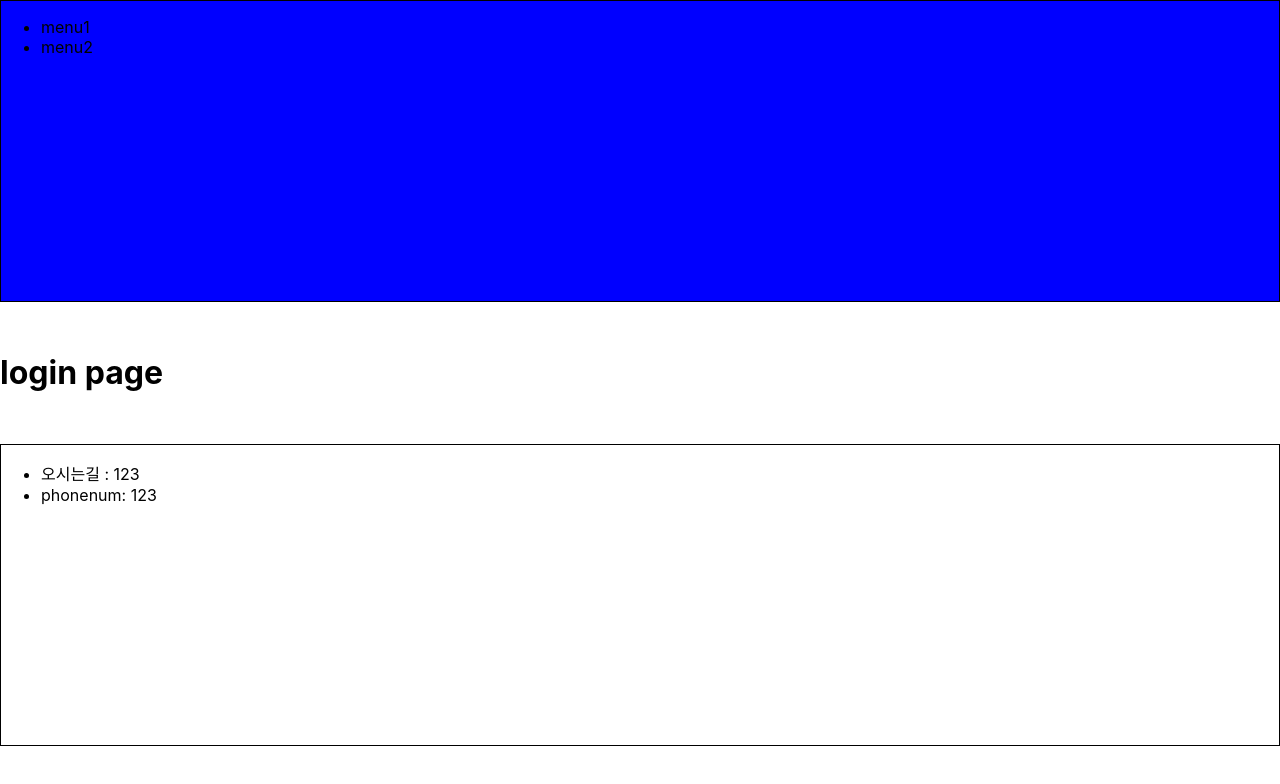
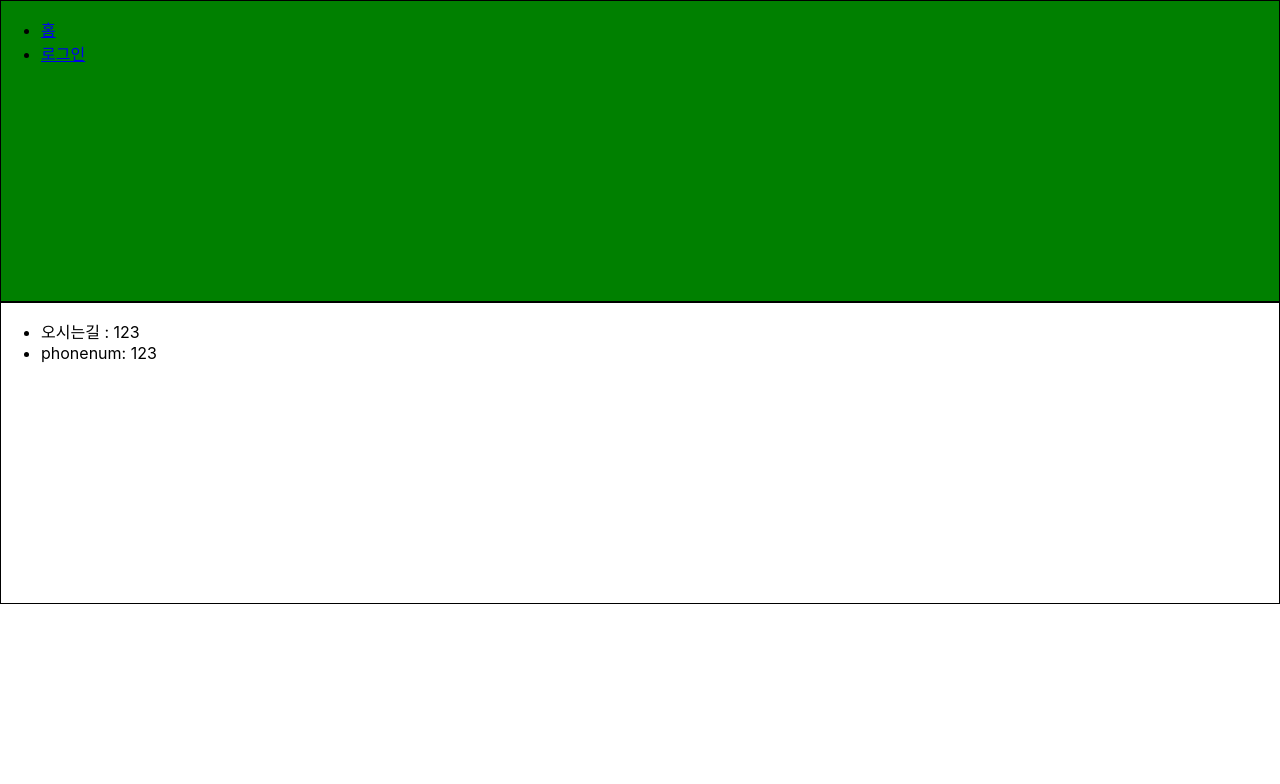
Before and after one commit to hyowonlee/my-app, a React (Create React App) app: page /login in a window 1280 px wide. Shown: the top 784 px of the page. Built offline with nearby package versions, Linux system fonts and the light colour scheme.

Commit message:
minor commit

```diff
--- a/src/App.js
+++ b/src/App.js
@@ -15,7 +15,7 @@ function App() {
       <Header />
       <Routes>
         <Route path="/" exact={true} element={<HomePage />} />
-        <Route path="/login" exact={true} element={<LoginPage />} />
+        <Route path="/login/:id" exact={true} element={<LoginPage />} />
       </Routes>
       <Footer />
     </div>
--- a/src/components/Header.js
+++ b/src/components/Header.js
@@ -1,4 +1,5 @@
 import React from 'react';
+import { Link } from 'react-router-dom';
 import { styled } from 'styled-components';
 
 //이 파일로 재사용을 위한 하나의 컴포넌트를 생성함
@@ -11,10 +12,14 @@ const StyledHeaderList = styled.div`
 
 const Header = () => {
   return (
-    <StyledHeaderList backgroundColor="blue">
+    <StyledHeaderList backgroundColor="green">
       <ul>
-        <li>menu1</li>
-        <li>menu2</li>
+        <li>
+          <Link to="/">홈</Link>
+        </li>
+        <li>
+          <Link to="/login/10">로그인</Link>
+        </li>
       </ul>
     </StyledHeaderList>
   );
--- a/src/components/login/Login.js
+++ b/src/components/login/Login.js
@@ -10,7 +10,7 @@ const StyledLoginBox = styled.div`
 const Login = () => {
   return (
     <StyledLoginBox>
-      <h1>login page</h1>
+      <h1>로그인 페이지 입니다</h1>
     </StyledLoginBox>
   );
 };
--- a/src/pages/LoginPage.js
+++ b/src/pages/LoginPage.js
@@ -2,11 +2,16 @@ import React from 'react';
 import Header from '../components/Header';
 import Login from '../components/login/Login';
 import Footer from '../components/Footer';
+import { useMatch } from 'react-router';
 
 //components 폴더 안의 컴포넌트들을 합쳐서 로그인 페이지를 만드는 컴포넌트를 생성
 //메인 페이지에선 이 컴포넌트만 작성해주면 안에 있는 3개 컴포넌트를 한번에 생성
 //재사용도 굉장히 편하다
 const LoginPage = () => {
+  const match = useMatch('/login/:id');
+  console.log(match);
+  console.log(match.pathname);
+  console.log(match.params.id);
   return <Login></Login>;
 };
 
```
